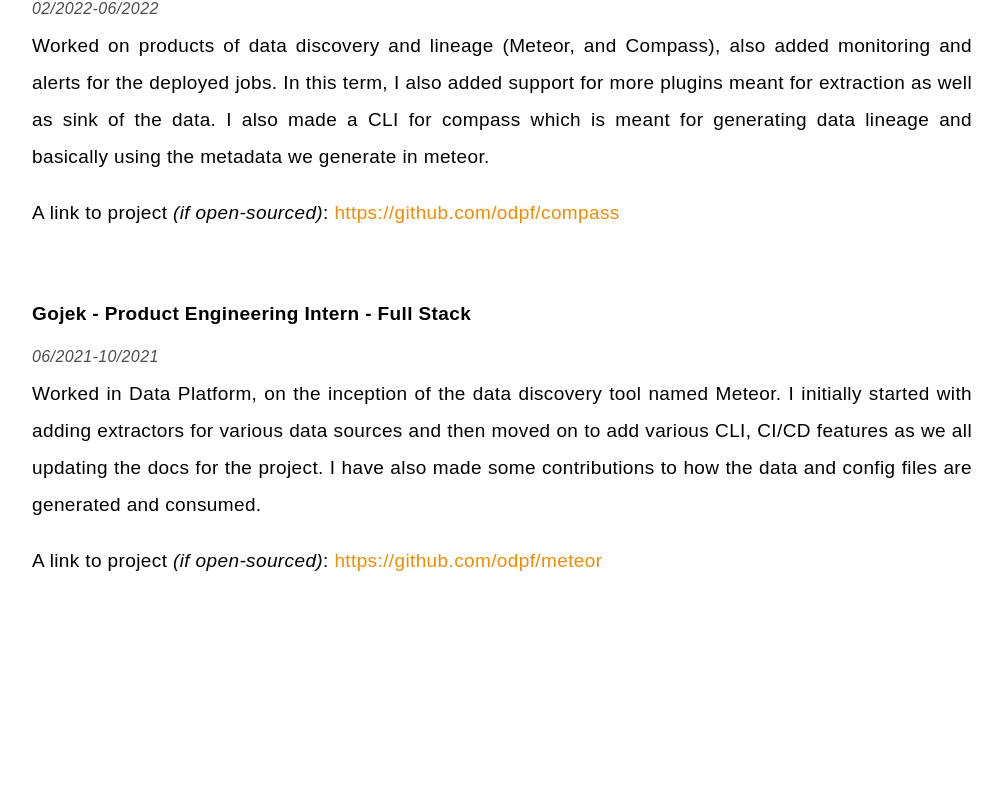
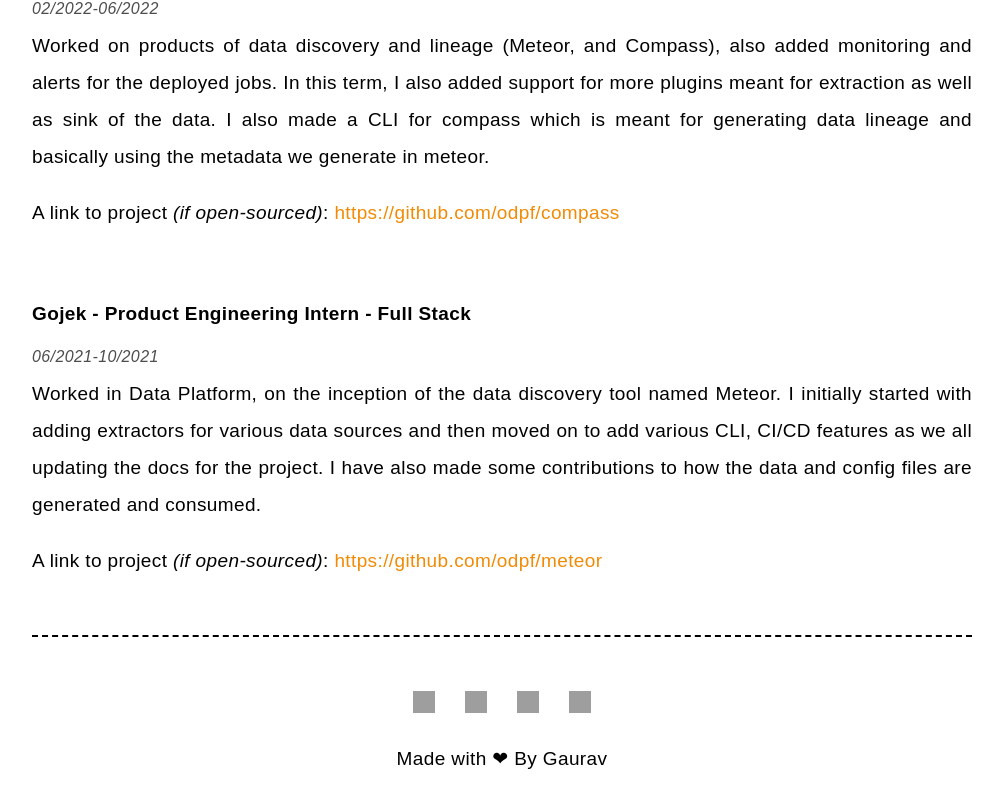
Before and after one commit to GrayFlash/portfolio, a Next.js app: page /work-exp in a window 1280 px wide. Shown: the part 600-1408 px from the top of the page, without its empty margins (138-1141 px from the left). Before the commit the page ends 1272 px from the top, so only its background shows below. Built offline with nearby package versions, Linux system fonts and the light colour scheme; grey boxes are pictures that could not be loaded.

Commit message:
feat: add footer

```diff
--- /dev/null
+++ b/components/footer.js
@@ -0,0 +1,18 @@
+// import Link from 'next/link'
+// import { useRouter } from 'next/router';
+
+import SocialLinks from "./social-links";
+
+
+export default function Footer() {
+  return (
+    <div className="footer">
+        <p>
+            <div className="socials">
+                <SocialLinks/>
+            </div>
+            Made with ❤ By Gaurav
+        </p>
+    </div>
+  )
+}
--- a/components/header.js
+++ b/components/header.js
@@ -1,5 +1,4 @@
 import Link from 'next/link'
-import Image from 'next/image'
 import { useRouter } from 'next/router';
 
 
--- a/components/social-links.js
+++ b/components/social-links.js
@@ -23,7 +23,7 @@
 
     function iconLinkGenerator(name, link, index) {
         return (
-            // <div>
+            <div className='social-image-box'>
                 <a key={index} href={link} target="_blank" rel="noreferrer noopener">
                     <img
                     src={`https://s2.svgbox.net/social.svg?ic=${name}&color=${
@@ -32,7 +32,7 @@
                     className="social-icons"
                     />
                 </a>
-        // {/* </div> */}
+            </div>
         )
     }
     return (
--- a/pages/blogs.js
+++ b/pages/blogs.js
@@ -1,4 +1,5 @@
 import Head from 'next/head'
+import Footer from '../components/footer';
 import Header from '../components/header';
 import BlogList from '../components/blog-list';
 export default function Blogs() {
@@ -18,7 +19,9 @@
             </div>
             <BlogList/>
             <br/>
-            <br/>
+
+            <Footer/>
         </div>
+
     )
 }
--- a/pages/index.js
+++ b/pages/index.js
@@ -1,5 +1,5 @@
 import Head from 'next/head'
-import Image from 'next/image'
+import Footer from '../components/footer';
 import Header from '../components/header';
 
 
@@ -77,8 +77,6 @@
             Feel free to checkout other section of my website as well, and thanks for visiting!
           </p>
           <br/>
-          <br/>
-          <br/>
         </div>
         <div className='row'>
           {/* TODO: add tech-stack */}
@@ -87,6 +85,8 @@
         </div>
         {/* <h3>Work in Progress head to bio👷🚧 </h3> */}
       </main>
+
+      <Footer/>
     </div>
   )
 }
--- a/pages/projects.js
+++ b/pages/projects.js
@@ -1,4 +1,5 @@
 import Head from 'next/head'
+import Footer from '../components/footer';
 import Header from '../components/header';
 
 export default function Projects() {
@@ -15,6 +16,7 @@
             <div className='mainHome'>
                 <h3>Work in Progress 👷🚧 </h3>
             </div>
+            <Footer/>
         </div>
     )
 }
--- a/pages/work-exp.js
+++ b/pages/work-exp.js
@@ -1,5 +1,6 @@
 import Head from 'next/head'
 import WorkExperiences from '../components/employments';
+import Footer from '../components/footer';
 import Header from '../components/header';
 
 export default function WorkExperience() {
@@ -22,8 +23,9 @@
                 {/* <h3>Work in Progress 👷🚧 </h3> */}
                 <WorkExperiences/>
                 <br/>
-                <br/>
             </div>
+
+            <Footer/>
         </div>
     )
 }
--- a/styles/globals.css
+++ b/styles/globals.css
@@ -104,6 +104,15 @@
   color: rgb(247, 25, 25);
 }
 
+/************************ FOOTER ******************************/
+
+.footer {
+  padding: 20px 0px;
+  border-top: 2px dashed;
+  margin-top: auto;
+  text-align: center;
+}
+
 .main {
   text-align: justify;
 }
@@ -124,20 +133,22 @@
 }
 
 .socials-links {
-  margin-left: 30%;
+    text-align:center;
 }
 
 .socials img {
   padding: 15px;
   border-radius: 5px;
-  width: 56px;
-  height: 56px;
+  width: 52px;
+  height: 52px;
+}
+
+.social-image-box {
+  display:inline-block;
 }
 
 .socials img:hover {
   padding: 18px;
-  width: 56px;
-  height: 56px;
   background-color: #a9e8ed;
 }
 
@@ -145,18 +156,7 @@
   .home-image {
     max-height: 400px;
   }
-
-  .socials-links {
-    margin-left: 25%;
-  }
 }
-
-@media (max-width: 400px) {
-  .socials-links {
-    margin-left: 13%;
-  }
-}
-
 
 .card__blog{
   color: black;
```
Also changed, not shown: pages/contact.js (+6 -4 lines). Lines whose indentation alone changed are shown as unchanged.
